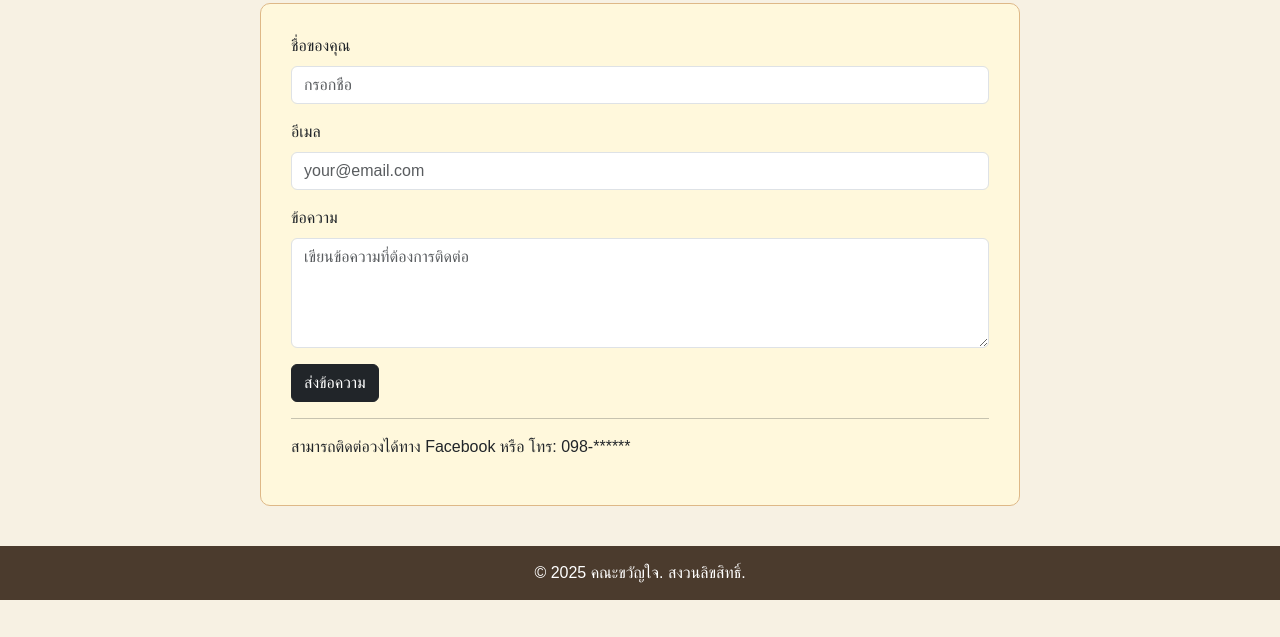
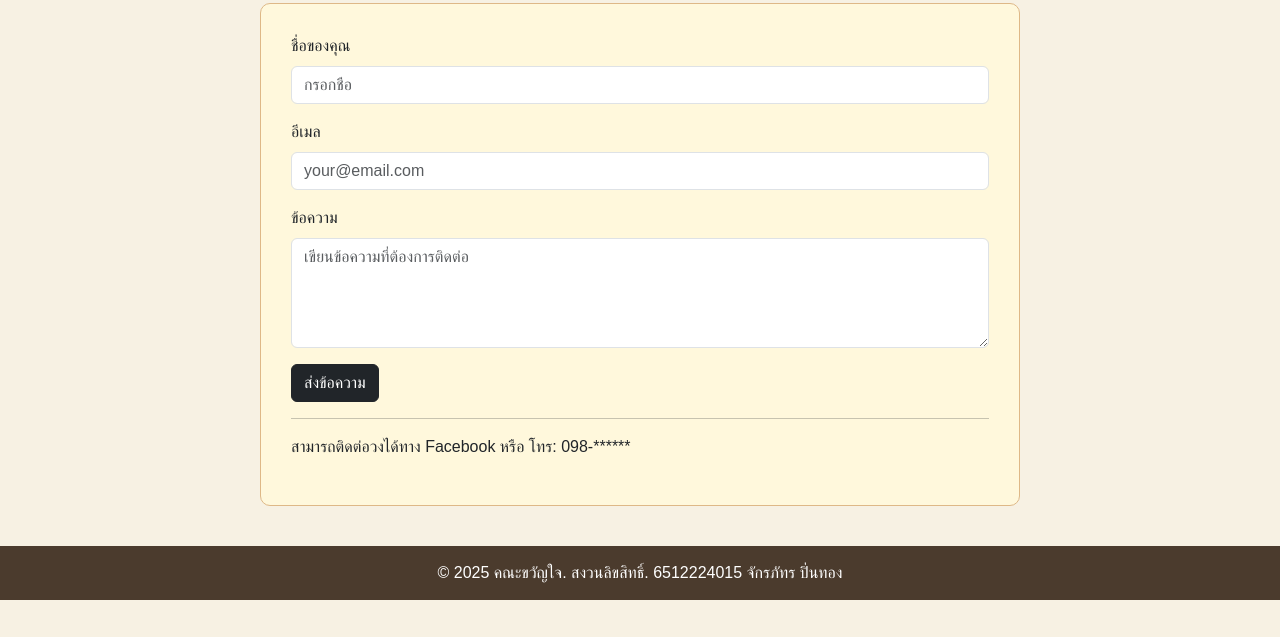
Before and after one commit to Yamoshi108/6512224015, a plain HTML site: page contact.html in a window 1280 px wide. Shown: the part 163-800 px from the top of the page. Drawn offline with nearby package versions, Linux system fonts and the light colour scheme.

Commit message:
Update contact.html

```diff
--- a/contact.html
+++ b/contact.html
@@ -75,6 +75,7 @@
 
   <footer>
     &copy; 2025 คณะขวัญใจ. สงวนลิขสิทธิ์.
+    6512224015 จักรภัทร ปิ่นทอง
   </footer>
 </body>
 </html>
```
